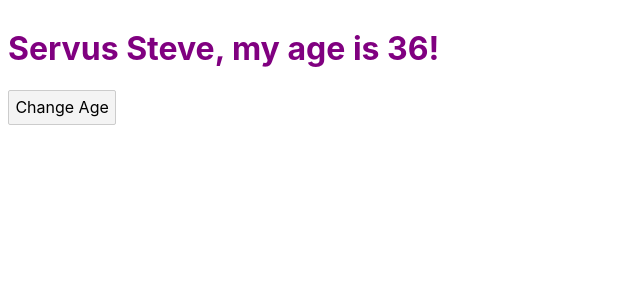
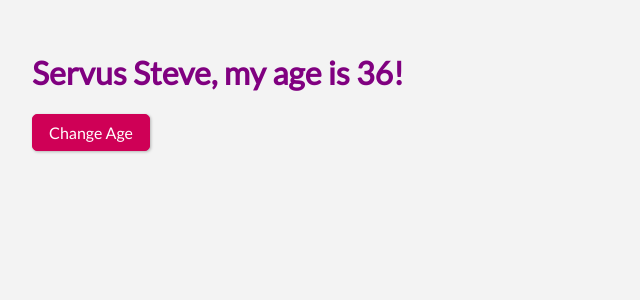
Before and after one commit to W3AI/max-svelte-first, a Svelte app: page / in a window 1280 px wide. Shown: the top 300 px of the page, without its empty margins (0-640 px from the left). Built offline with nearby package versions, Linux system fonts and the light colour scheme.

Commit message:
changed the css

```diff
--- a/public/global.css
+++ b/public/global.css
@@ -1,61 +1,38 @@
-html, body {
-	position: relative;
-	width: 100%;
-	height: 100%;
+@import url('https://fonts.googleapis.com/css?family=Lato|Roboto+Slab');
+
+* {
+  box-sizing: border-box;
+}
+
+html,
+body {
+  position: relative;
+  width: 100%;
+  height: 100%;
+  font-family: 'Lato', sans-serif;
 }
 
 body {
-	color: #333;
-	margin: 0;
-	padding: 8px;
-	box-sizing: border-box;
-	font-family: -apple-system, BlinkMacSystemFont, "Segoe UI", Roboto, Oxygen-Sans, Ubuntu, Cantarell, "Helvetica Neue", sans-serif;
-}
-
-a {
-	color: rgb(0,100,200);
-	text-decoration: none;
-}
-
-a:hover {
-	text-decoration: underline;
-}
-
-a:visited {
-	color: rgb(0,80,160);
-}
-
-label {
-	display: block;
-}
-
-input, button, select, textarea {
-	font-family: inherit;
-	font-size: inherit;
-	padding: 0.4em;
-	margin: 0 0 0.5em 0;
-	box-sizing: border-box;
-	border: 1px solid #ccc;
-	border-radius: 2px;
-}
-
-input:disabled {
-	color: #ccc;
-}
-
-input[type="range"] {
-	height: 0;
+  color: #333;
+  margin: 0;
+  padding: 2rem;
+  background: #f3f3f3;
 }
 
 button {
-	background-color: #f4f4f4;
-	outline: none;
+  font: inherit;
+  border: 1px solid #cf0056;
+  background: #cf0056;
+  padding: 0.5rem 1rem;
+  color: white;
+  border-radius: 5px;
+  box-shadow: 1px 1px 3px rgba(0, 0, 0, 0.26);
+  cursor: pointer;
 }
 
+button:hover,
 button:active {
-	background-color: #ddd;
+  background: #e40763;
+  border-color: #e40763;
+  box-shadow: 1px 1px 8px rgba(77, 51, 51, 0.26);
 }
-
-button:focus {
-	border-color: #666;
-}
```
